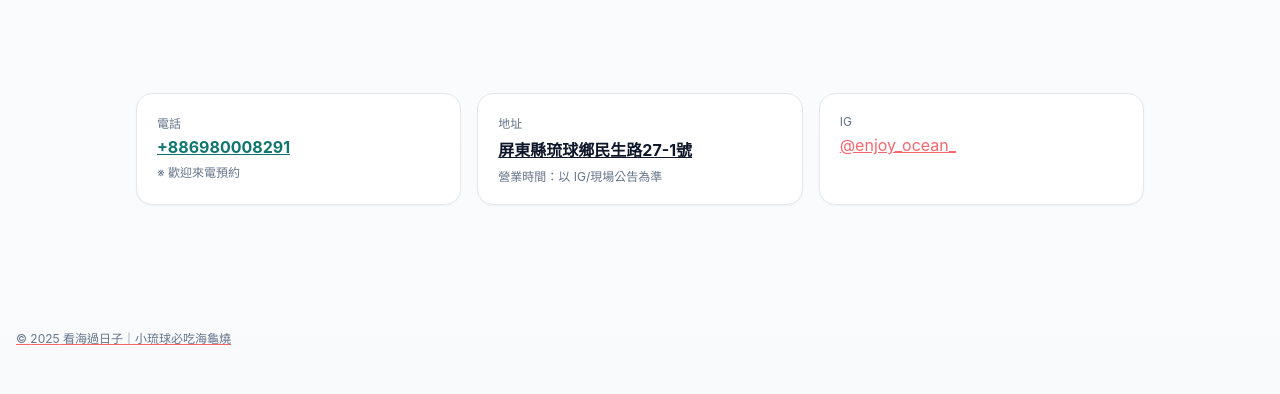
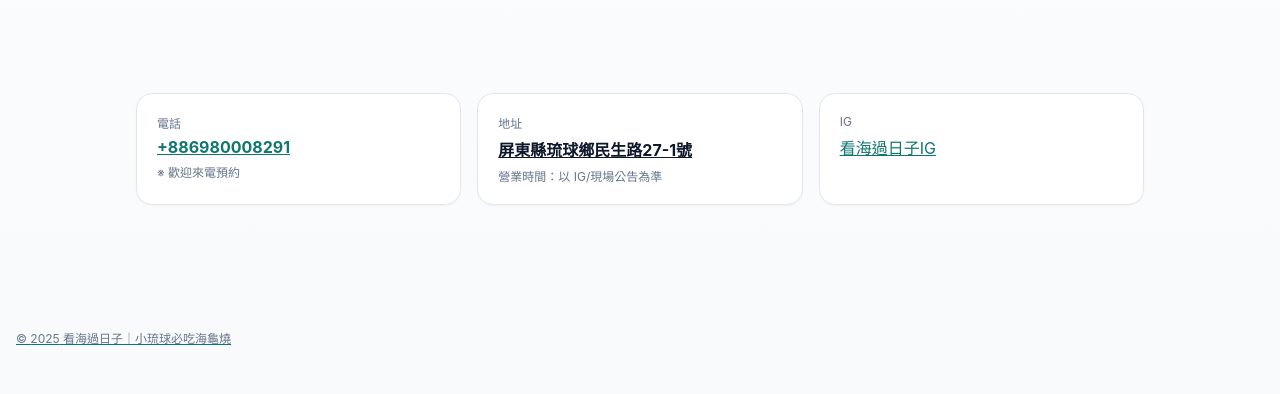
Before and after one commit to a7715665-debug/enjoyocean, a plain HTML site: page index.html in a window 1280 px wide. Shown: the part 1055-1449 px from the top of the page. Drawn offline with Linux system fonts and the light colour scheme.

Commit message:
Update index.html

```diff
--- a/index.html
+++ b/index.html
@@ -85,8 +85,8 @@ a{color:inherit}
   <div class="container" style="display:grid;gap:16px;grid-template-columns:repeat(3,minmax(0,1fr))">
     <div class="card"><div class="small">電話</div><a href="tel:+886980008291" style="font-weight:700;color:#0f766e;display:inline-block;margin-top:6px">+886980008291</a><div class="small" style="margin-top:6px">※ 歡迎來電預約</div></div>
     <div class="card"><div class="small">地址</div><a href="https://www.google.com/maps/place/%E7%9C%8B%E6%B5%B7%E9%81%8E%E6%97%A5%E5%AD%90%E6%B5%B7%E9%BE%9C%E7%87%92/@22.3524058,120.3782109,908m/data=!3m2!1e3!4b1!4m6!3m5!1s0x3471e5c07afd28a7:0xb1b7af44da6693d0!8m2!3d22.3524058!4d120.3807858!16s%2Fg%2F11qh232_wh?entry=ttu&g_ep=EgoyMDI1MDgxMS4wIKXMDSoASAFQAw%3D%3D" target="_blank" style="font-weight:700;display:inline-block;margin-top:6px">屏東縣琉球鄉民生路27-1號</a><div class="small" style="margin-top:6px">營業時間：以 IG/現場公告為準</div></div>
-    <div class="card"><div class="small">IG</div><a href="https://www.instagram.com/enjoy_ocean_/" target="_blank" style="color:#f7666e; display:inline-block; margin-top:6px;">
-      @enjoy_ocean_
+    <div class="card"><div class="small">IG</div><a href="https://www.instagram.com/enjoy_ocean_/" target="_blank" style="color:#0f766e; display:inline-block; margin-top:6px;">
+      看海過日子IG
   </div>
 </section>
 
```
